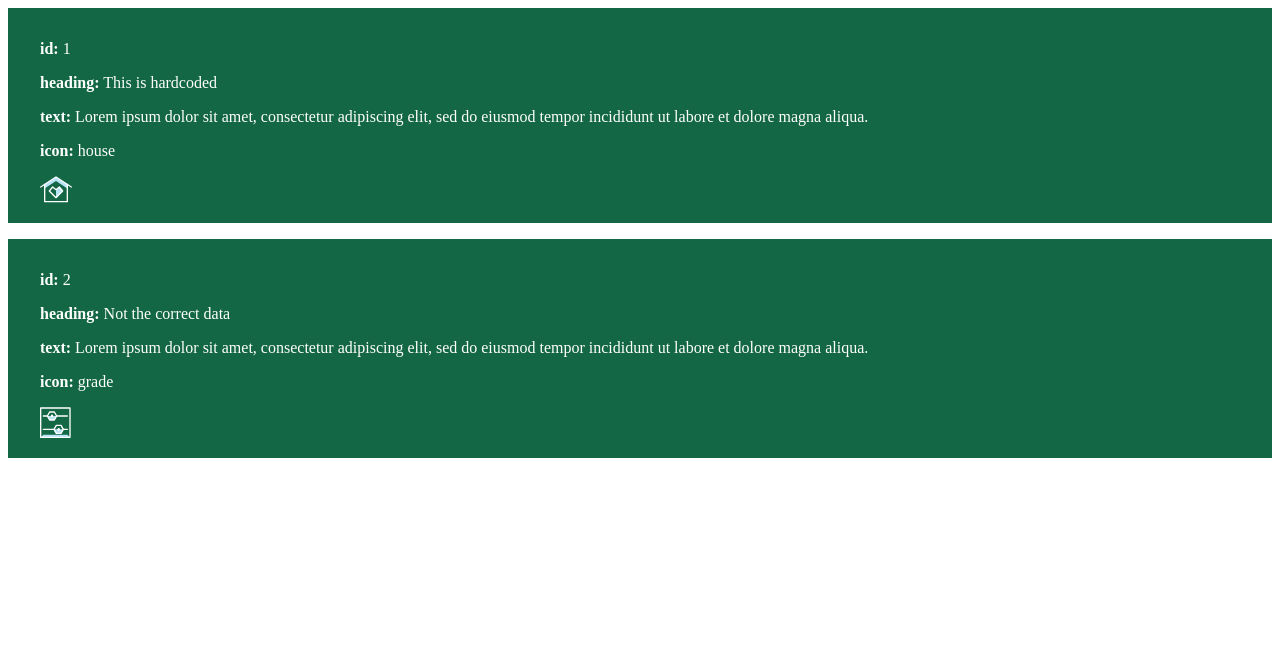
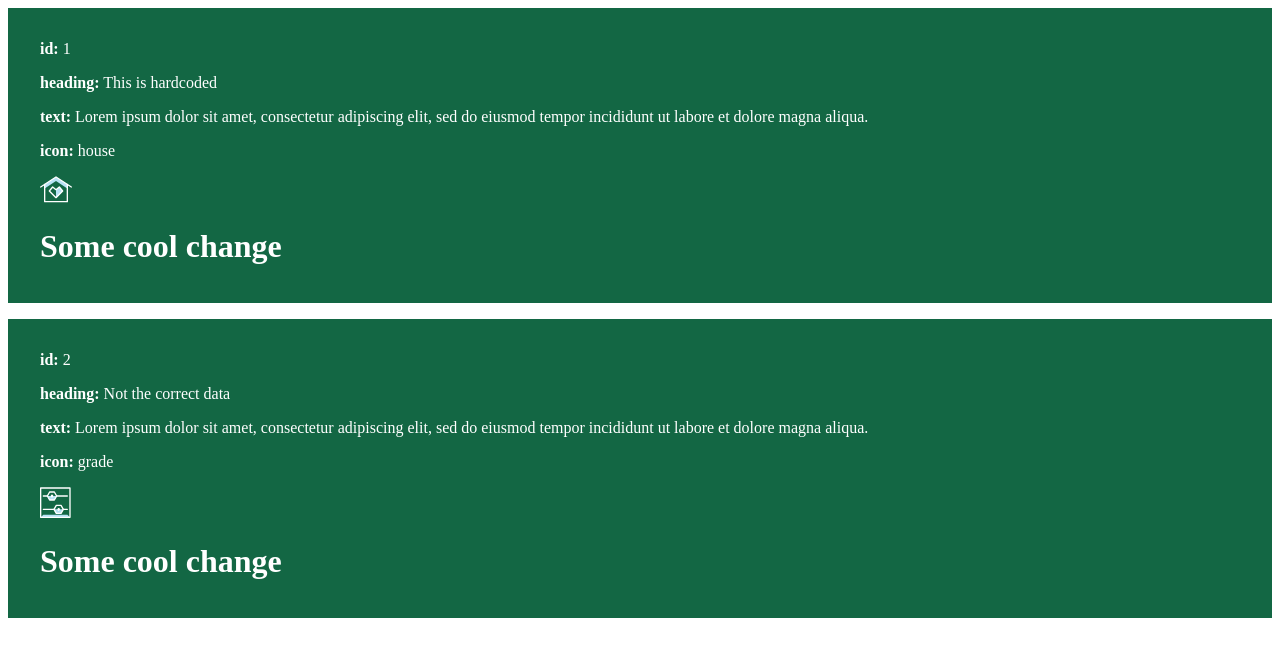
Before and after one commit to Camelonta/camelonta-techtest, a Next.js app: page / in a window 1280 px wide. Shown: the top 656 px of the page. Built offline with nearby package versions, Linux system fonts and the light colour scheme.

Commit message:
Fork change

```diff
--- a/components/Card/Card.js
+++ b/components/Card/Card.js
@@ -10,6 +10,7 @@ const Card = ({card}) => {
     <p><strong>text:</strong> {text}</p>
     <p><strong>icon:</strong> {icon}</p>
     <img src={`/icons/${icon}.svg`}/>
+    <h1>Some cool change</h1>
   </div>
 )};
 
```
